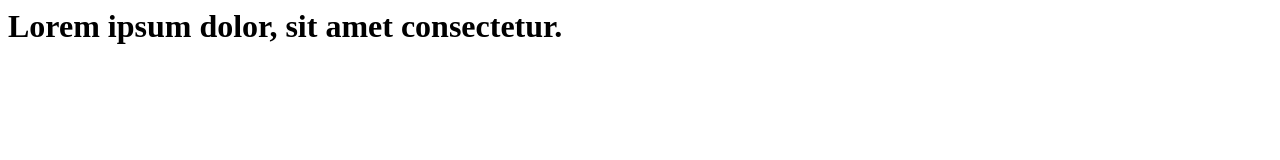
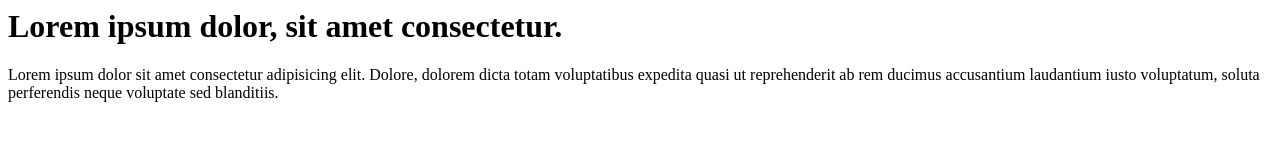
Before and after one commit to Trickv12/learn-git, a plain HTML site: page index.html in a window 1280 px wide. Drawn offline with Linux system fonts and the light colour scheme.

Commit message:
added paragraph to code

```diff
--- a/index.html
+++ b/index.html
@@ -6,5 +6,6 @@
 </head>
 <body>
     <h1>Lorem ipsum dolor, sit amet consectetur.</h1>
+    <p>Lorem ipsum dolor sit amet consectetur adipisicing elit. Dolore, dolorem dicta totam voluptatibus expedita quasi ut reprehenderit ab rem ducimus accusantium laudantium iusto voluptatum, soluta perferendis neque voluptate sed blanditiis.</p>
 </body>
 </html>
```
